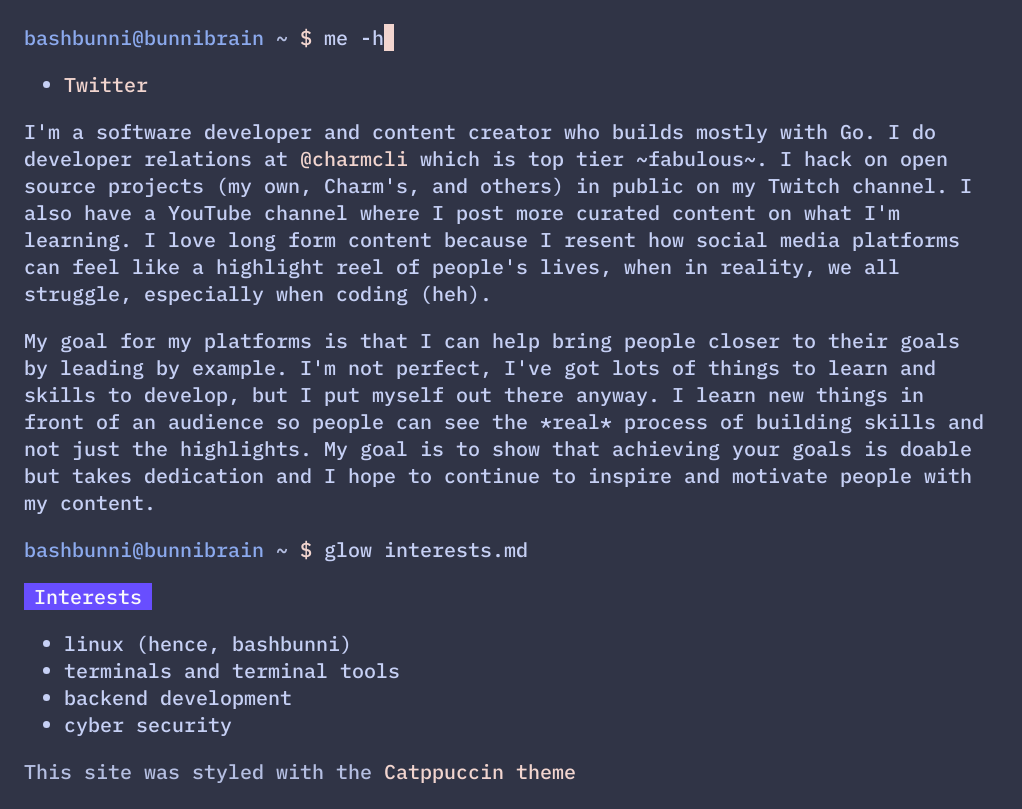
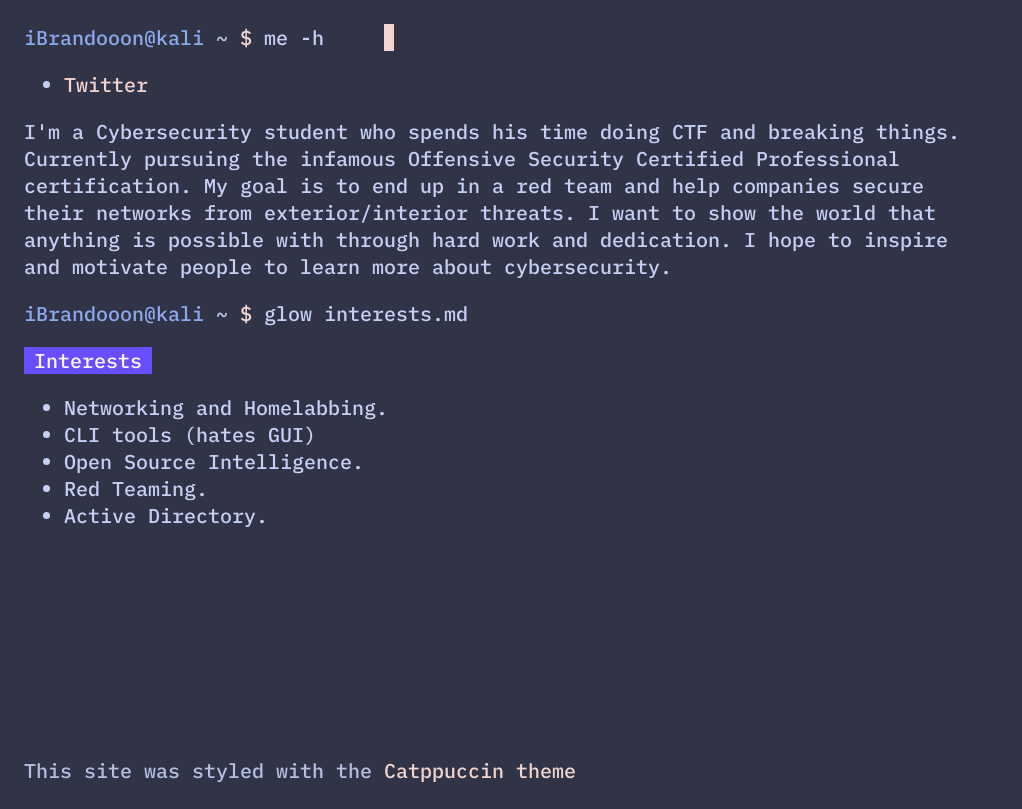
Before and after one commit to eternal-b/brandoon95.github.io, a plain HTML site: page index.html in a window 1280 px wide. Shown: the whole page, without its empty margins (0-1022 px from the left). Drawn offline with Linux system fonts and the light colour scheme; a web font is replaced by a local one.

Commit message:
Update index.html

```diff
--- a/index.html
+++ b/index.html
@@ -3,7 +3,7 @@
 <html lang="en">
 <head>
     <meta charset="UTF-8">
-    <title>bashbunni</title>
+    <title>iBrandooon</title>
     <link rel="preconnect" href="https://fonts.googleapis.com">
     <link rel="preconnect" href="https://fonts.gstatic.com" crossorigin>
     <link href="https://fonts.googleapis.com/css2?family=JetBrains+Mono&family=Monofett&display=swap" rel="stylesheet">
@@ -11,7 +11,7 @@
 </head>
 <style></style>
 <body>
-    <div class="typeme"><span class="text-secondary">bashbunni@bunnibrain </span><span class="text-background">~ </span><span class="cursor">$ </span>me -h</div>
+    <div class="typeme"><span class="text-secondary">iBrandooon@kali </span><span class="text-background">~ </span><span class="cursor">$ </span>me -h</div>
        <section class="output">
     <ul class="links">
     <li>
@@ -21,22 +21,20 @@
     </li>
     </ul>
     <p>
-I'm a software developer and content creator who builds mostly with Go. I do developer relations at <a class="charm" href="https://charm.sh" alt="charm website" target="_blank">@charmcli</a> which is top tier ~fabulous~.
-
-I hack on open source projects (my own, Charm's, and others) in public on my Twitch channel. I also have a YouTube channel where I post more curated content on what I'm learning. I love long form content because I resent how social media platforms can feel like a highlight reel of people's lives, when in reality, we all struggle, especially when coding (heh). </p>
-<p>
-My goal for my platforms is that I can help bring people closer to their goals by leading by example. I'm not perfect, I've got lots of things to learn and skills to develop, but I put myself out there anyway. I learn new things in front of an audience so people can see the *real* process of building skills and not just the highlights.
-
-My goal is to show that achieving your goals is doable but takes dedication and I hope to continue to inspire and motivate people with my content.
+I'm a Cybersecurity student who spends his time doing CTF and breaking things.
+Currently pursuing the infamous Offensive Security Certified Professional certification.
+My goal is to end up in a red team and help companies secure their networks from exterior/interior threats.
+I want to show the world that anything is possible with through hard work and dedication. I hope to inspire and motivate people to learn more about cybersecurity.
 </p>
 
-<div><span class="text-secondary">bashbunni@bunnibrain </span><span class="text-background">~ </span><span class="cursor">$ </span>glow interests.md</div>
+<div><span class="text-secondary">iBrandooon@kali </span><span class="text-background">~ </span><span class="cursor">$ </span>glow interests.md</div>
 <h3>Interests</h3>
     <ul>
-        <li>linux (hence, bashbunni)</li>
-        <li>terminals and terminal tools</li>
-        <li>backend development</li>
-        <li>cyber security</li>
+        <li>Networking and Homelabbing.</li>
+        <li>CLI tools (hates GUI)</li>
+        <li>Open Source Intelligence.</li>
+        <li>Red Teaming.</li>
+        <li>Active Directory.</li>
     </ul>
 
     </section>
```
